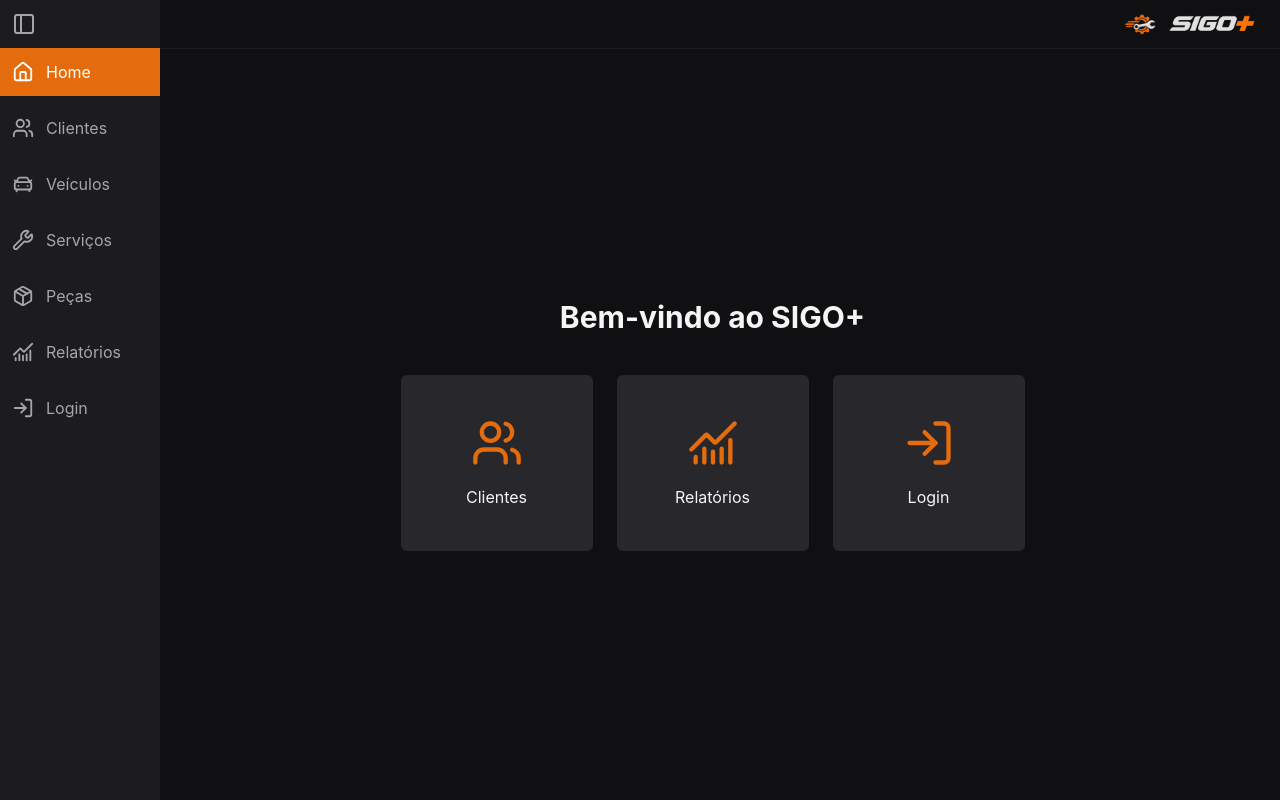
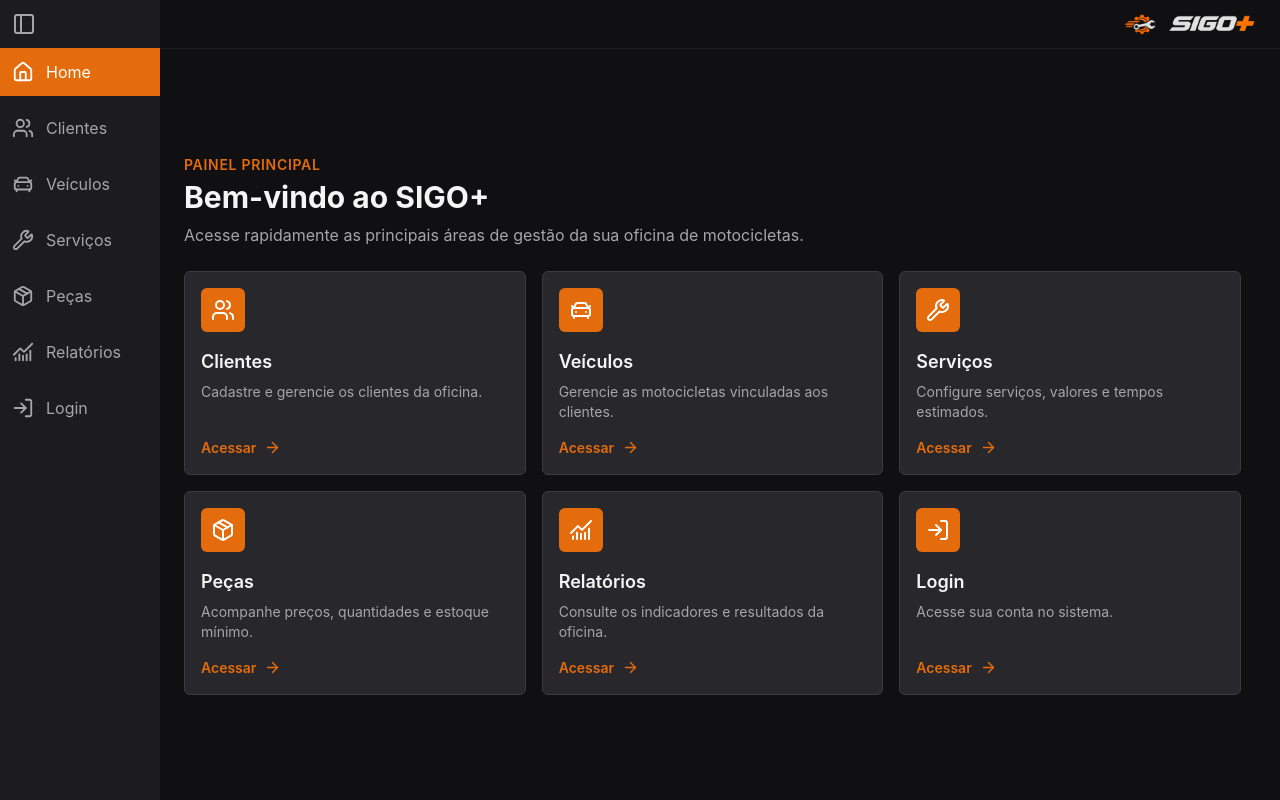
Before and after one commit to marqxmatheus/sigoPlus.web, a React (Vite) app: page / in a window 1280 px wide. Built offline with nearby package versions, Linux system fonts and the light colour scheme; no server answers.

Commit message:
feat: atualiza atalhos da página inicial

```diff
--- a/src/pages/Home.tsx
+++ b/src/pages/Home.tsx
@@ -1,32 +1,92 @@
 import { Link } from 'react-router-dom'
-import { Users, ChartNoAxesCombined, LogIn } from 'lucide-react'
+import {
+  ArrowRight,
+  CarFront,
+  ChartNoAxesCombined,
+  LogIn,
+  Package,
+  Users,
+  Wrench,
+} from 'lucide-react'
 
 const paginas = [
-  { nome: 'Clientes', rota: '/clientes', icone: Users },
-  { nome: 'Relatórios', rota: '/relatorios', icone: ChartNoAxesCombined },
-  { nome: 'Login', rota: '/login', icone: LogIn },
+  {
+    nome: 'Clientes',
+    descricao: 'Cadastre e gerencie os clientes da oficina.',
+    rota: '/clientes',
+    icone: Users,
+  },
+  {
+    nome: 'Veículos',
+    descricao: 'Gerencie as motocicletas vinculadas aos clientes.',
+    rota: '/veiculos',
+    icone: CarFront,
+  },
+  {
+    nome: 'Serviços',
+    descricao: 'Configure serviços, valores e tempos estimados.',
+    rota: '/servicos',
+    icone: Wrench,
+  },
+  {
+    nome: 'Peças',
+    descricao: 'Acompanhe preços, quantidades e estoque mínimo.',
+    rota: '/pecas',
+    icone: Package,
+  },
+  {
+    nome: 'Relatórios',
+    descricao: 'Consulte os indicadores e resultados da oficina.',
+    rota: '/relatorios',
+    icone: ChartNoAxesCombined,
+  },
+  {
+    nome: 'Login',
+    descricao: 'Acesse sua conta no sistema.',
+    rota: '/login',
+    icone: LogIn,
+  },
 ]
 
 export function Home() {
   return (
-    <div className="flex min-h-full flex-1 flex-col items-center justify-center gap-10">
-      <h1 className="text-3xl font-bold">Bem-vindo ao SIGO+</h1>
+    <section className="mx-auto flex w-full max-w-6xl flex-1 flex-col justify-center">
+      <header className="mb-6">
+        <p className="mb-1 text-sm font-semibold tracking-wider text-primary uppercase">
+          Painel principal
+        </p>
+        <h1 className="text-3xl font-bold text-foreground">
+          Bem-vindo ao SIGO+
+        </h1>
+        <p className="mt-2 max-w-2xl text-muted">
+          Acesse rapidamente as principais áreas de gestão da sua oficina de
+          motocicletas.
+        </p>
+      </header>
 
-      <div className="flex flex-wrap justify-center gap-6">
-        {paginas.map(({ nome, rota, icone: Icone }) => (
+      <div className="grid grid-cols-1 gap-4 sm:grid-cols-2 lg:grid-cols-3">
+        {paginas.map(({ nome, descricao, rota, icone: Icone }) => (
           <Link
             key={rota}
             to={rota}
-            className="group flex h-44 w-48 flex-col items-center justify-center gap-4 rounded-md bg-card transition-colors hover:bg-primary hover:text-white"
+            className="group flex min-h-40 flex-col rounded-md border border-border bg-card p-4 transition-colors hover:border-primary hover:bg-primary focus-visible:outline-2 focus-visible:outline-offset-2 focus-visible:outline-primary"
           >
-            <Icone
-              size={52}
-              className="text-primary transition-colors group-hover:text-white"
-            />
-            <span>{nome}</span>
+            <div className="mb-4 flex h-11 w-11 items-center justify-center rounded-md bg-primary text-white transition-colors group-hover:bg-primary-dark">
+              <Icone size={24} aria-hidden="true" />
+            </div>
+            <h2 className="text-lg font-semibold text-foreground group-hover:text-white">
+              {nome}
+            </h2>
+            <p className="mt-1.5 flex-1 text-sm leading-5 text-muted group-hover:text-white/85">
+              {descricao}
+            </p>
+            <span className="mt-4 flex items-center gap-2 text-sm font-semibold text-primary group-hover:text-white">
+              Acessar
+              <ArrowRight size={17} aria-hidden="true" />
+            </span>
           </Link>
         ))}
       </div>
-    </div>
+    </section>
   )
 }
```
